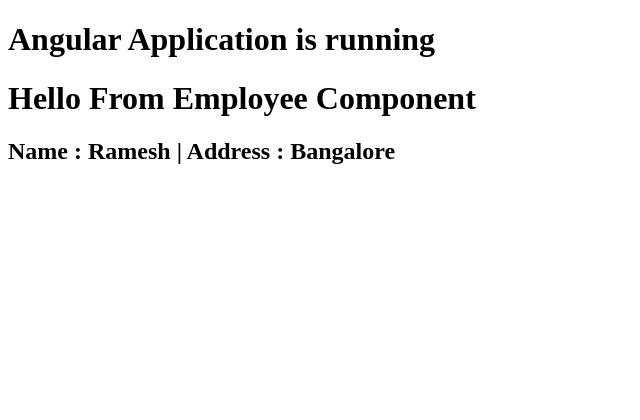
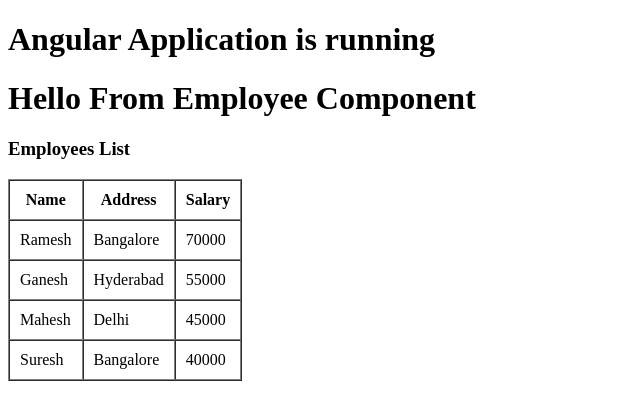
Before and after one commit to parmendra05/angular-basics, an Angular app: page / in a window 1280 px wide. Shown: the top 420 px of the page, without its empty margins (0-640 px from the left). Built offline with nearby package versions, Linux system fonts and the light colour scheme.

Commit message:
display list of data on html page

```diff
--- a/src/app/components/employee/employee.component.html
+++ b/src/app/components/employee/employee.component.html
@@ -1,2 +1,16 @@
 <h1>Hello From Employee Component</h1>
-<h2> Name : {{name}}  | Address : {{address}}</h2>
+
+<div>
+<h3>Employees List</h3>
+<table border="1" cellpadding="10" cellspacing="0">
+    <tr>
+        <th>Name </th>
+        <th>Address </th>
+        <th>Salary </th>
+    </tr>
+
+<tr *ngFor = "let employee of employees">
+<td>  {{employee.name}}  </td><td>  {{employee.address}} </td><td>{{employee.salary}}</td>
+</tr>
+</table>
+</div>
--- a/src/app/components/employee/employee.component.ts
+++ b/src/app/components/employee/employee.component.ts
@@ -1,14 +1,19 @@
+import { CommonModule } from '@angular/common';
 import { Component } from '@angular/core';
 
 @Component({
   selector: 'app-employee',
-  imports: [],
+  imports: [CommonModule],
   templateUrl: './employee.component.html',
   styleUrl: './employee.component.css'
 })
 export class EmployeeComponent {
 
-  name ="Ramesh"
-  address ="Bangalore"
+  employees = [
+    {name: "Ramesh" , address : "Bangalore" , salary : 70000 },
+    {name: "Ganesh" , address : "Hyderabad" , salary : 55000 },
+    {name: "Mahesh" , address : "Delhi" , salary : 45000 },
+    {name: "Suresh" , address : "Bangalore" , salary : 40000 }
+  ]
 
 }
```
